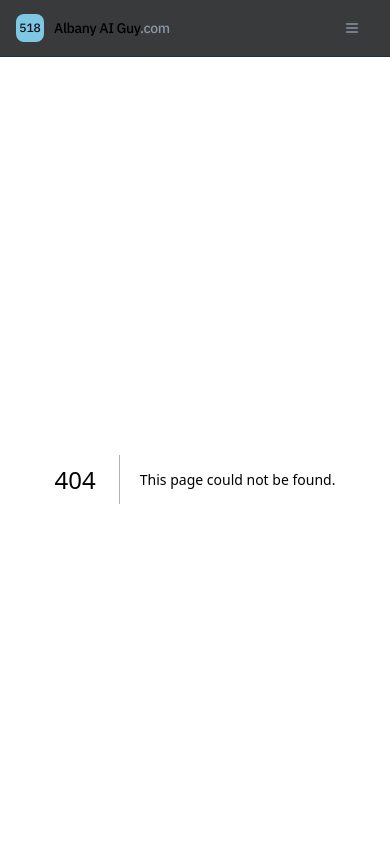
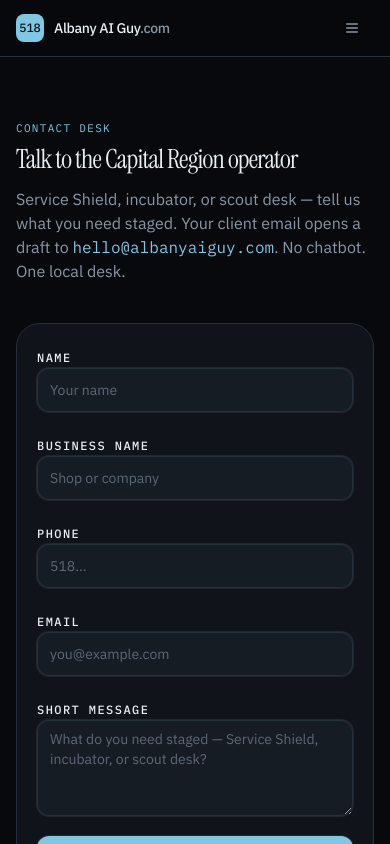
Before and after one commit to SoSo-Infinite/AlbanyAiGuy, a Next.js app: page /contact in a window 390 px wide. Before the commit this address had no page. Shown: the top 844 px of the page. Built offline with nearby package versions, Linux system fonts and the light colour scheme.

Commit message:
Add /contact page with mailto form to hello@albanyaiguy.com
Ship a production App Router contact route matching existing dark card UI,
with required name/business/phone/email/message fields that open a mailto
draft. Visible desk address plus DNS propagation footnote.

```diff
--- /dev/null
+++ b/src/app/contact/page.tsx
@@ -0,0 +1,38 @@
+import type { Metadata } from "next";
+import { ContactForm } from "@/components/contact-form";
+
+export const metadata: Metadata = {
+  title: "Contact | Albany AI Guy",
+  description:
+    "Reach the Albany AI Guy desk — Capital Region lead capture, incubators, and bounty engines. hello@albanyaiguy.com",
+  openGraph: {
+    title: "Contact | Albany AI Guy",
+    description: "Write the 518 desk at hello@albanyaiguy.com",
+  },
+};
+
+export default function ContactPage() {
+  return (
+    <main className="mx-auto max-w-6xl px-4 py-16 sm:px-6 sm:py-24">
+      <div className="max-w-2xl">
+        <p className="font-mono text-micro uppercase text-primary">Contact desk</p>
+        <h1 className="mt-2 font-display text-headline">Talk to the Capital Region operator</h1>
+        <p className="mt-3 text-muted-foreground">
+          Service Shield, incubator, or scout desk — tell us what you need staged. Your client
+          email opens a draft to{" "}
+          <a
+            href="mailto:hello@albanyaiguy.com"
+            className="font-mono text-primary underline-offset-4 hover:underline"
+          >
+            hello@albanyaiguy.com
+          </a>
+          . No chatbot. One local desk.
+        </p>
+      </div>
+
+      <div className="mt-10 max-w-2xl rounded-xl border border-border bg-card p-5 sm:p-8">
+        <ContactForm />
+      </div>
+    </main>
+  );
+}
--- /dev/null
+++ b/src/components/contact-form.tsx
@@ -0,0 +1,141 @@
+"use client";
+
+import { Mail } from "lucide-react";
+import { useState, type FormEvent } from "react";
+import { Button } from "@/components/ui/button";
+import { Input } from "@/components/ui/input";
+import { Label } from "@/components/ui/label";
+import { Textarea } from "@/components/ui/textarea";
+
+const CONTACT_EMAIL = "hello@albanyaiguy.com";
+
+export function ContactForm() {
+  const [name, setName] = useState("");
+  const [business, setBusiness] = useState("");
+  const [phone, setPhone] = useState("");
+  const [email, setEmail] = useState("");
+  const [message, setMessage] = useState("");
+
+  function onSubmit(e: FormEvent) {
+    e.preventDefault();
+    const subject = `Albany AI Guy inquiry — ${business.trim() || name.trim()}`;
+    const body = [
+      `Name: ${name.trim()}`,
+      `Business: ${business.trim()}`,
+      `Phone: ${phone.trim()}`,
+      `Email: ${email.trim()}`,
+      "",
+      "Message:",
+      message.trim(),
+    ].join("\n");
+
+    const href = `mailto:${CONTACT_EMAIL}?subject=${encodeURIComponent(subject)}&body=${encodeURIComponent(body)}`;
+    window.location.href = href;
+  }
+
+  return (
+    <form onSubmit={onSubmit} className="space-y-5">
+      <div className="grid gap-5 sm:grid-cols-2">
+        <div className="space-y-1.5">
+          <Label htmlFor="contact-name" className="font-mono text-micro uppercase tracking-[0.12em]">
+            Name
+          </Label>
+          <Input
+            id="contact-name"
+            name="name"
+            required
+            autoComplete="name"
+            value={name}
+            onChange={(e) => setName(e.target.value)}
+            placeholder="Your name"
+          />
+        </div>
+        <div className="space-y-1.5">
+          <Label
+            htmlFor="contact-business"
+            className="font-mono text-micro uppercase tracking-[0.12em]"
+          >
+            Business name
+          </Label>
+          <Input
+            id="contact-business"
+            name="business"
+            required
+            autoComplete="organization"
+            value={business}
+            onChange={(e) => setBusiness(e.target.value)}
+            placeholder="Shop or company"
+          />
+        </div>
+      </div>
+
+      <div className="grid gap-5 sm:grid-cols-2">
+        <div className="space-y-1.5">
+          <Label htmlFor="contact-phone" className="font-mono text-micro uppercase tracking-[0.12em]">
+            Phone
+          </Label>
+          <Input
+            id="contact-phone"
+            name="phone"
+            type="tel"
+            required
+            autoComplete="tel"
+            value={phone}
+            onChange={(e) => setPhone(e.target.value)}
+            placeholder="518…"
+          />
+        </div>
+        <div className="space-y-1.5">
+          <Label htmlFor="contact-email" className="font-mono text-micro uppercase tracking-[0.12em]">
+            Email
+          </Label>
+          <Input
+            id="contact-email"
+            name="email"
+            type="email"
+            required
+            autoComplete="email"
+            value={email}
+            onChange={(e) => setEmail(e.target.value)}
+            placeholder="you@example.com"
+          />
+        </div>
+      </div>
+
+      <div className="space-y-1.5">
+        <Label htmlFor="contact-message" className="font-mono text-micro uppercase tracking-[0.12em]">
+          Short message
+        </Label>
+        <Textarea
+          id="contact-message"
+          name="message"
+          required
+          maxLength={800}
+          value={message}
+          onChange={(e) => setMessage(e.target.value)}
+          placeholder="What do you need staged — Service Shield, incubator, or scout desk?"
+        />
+      </div>
+
+      <div className="flex flex-col gap-3 sm:flex-row sm:items-center sm:justify-between">
+        <Button type="submit" className="w-full sm:w-auto">
+          <Mail />
+          Open email to desk
+        </Button>
+        <p className="text-sm text-muted-foreground">
+          Or write directly:{" "}
+          <a
+            href={`mailto:${CONTACT_EMAIL}`}
+            className="font-mono text-primary underline-offset-4 hover:underline"
+          >
+            {CONTACT_EMAIL}
+          </a>
+        </p>
+      </div>
+
+      <p className="font-mono text-micro uppercase tracking-[0.12em] text-faint">
+        Note: inbox DNS for hello@albanyaiguy.com may still be propagating.
+      </p>
+    </form>
+  );
+}
```
